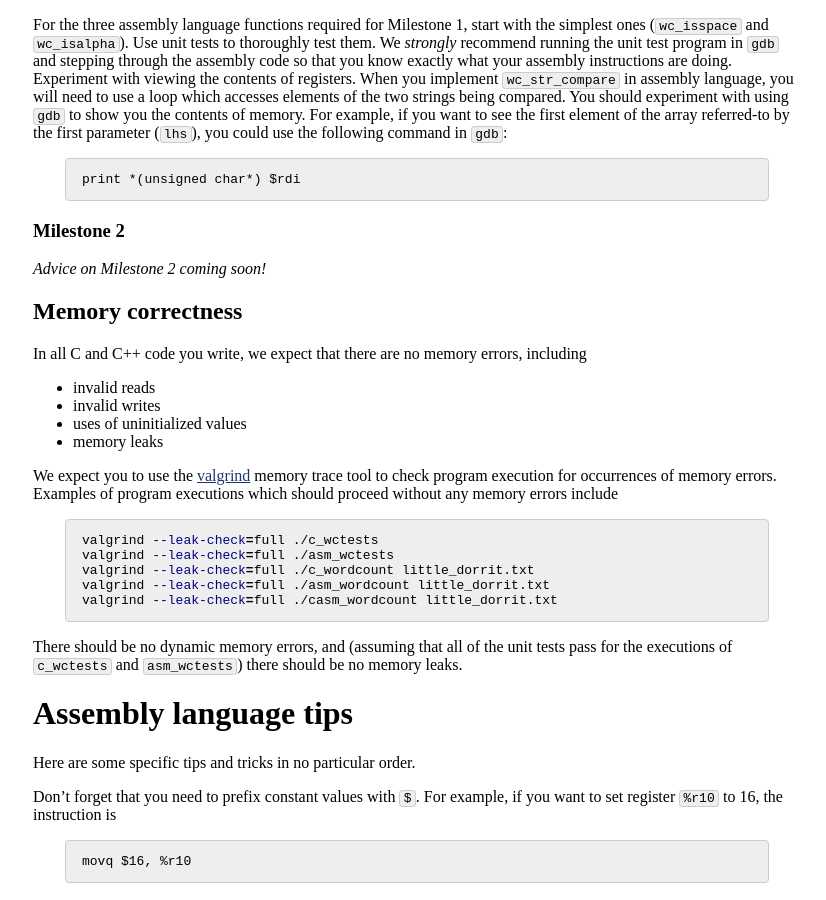
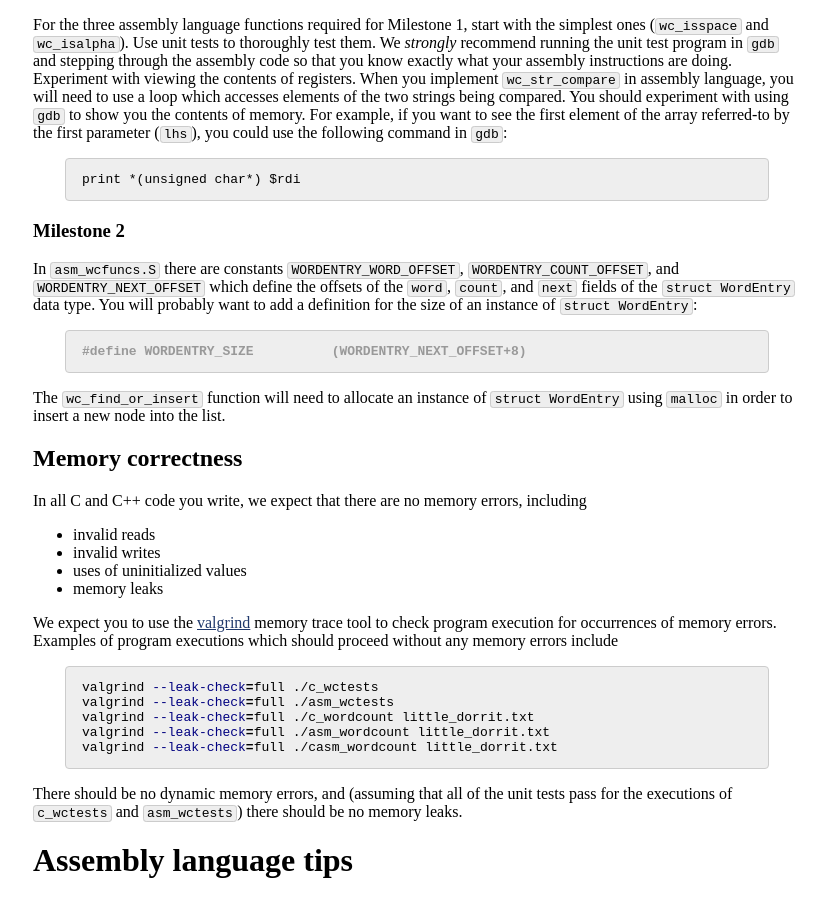
Before and after one commit to jhucsf/fall2023, a Jekyll site: the page built from assign/assign02.md, in a window 1280 px wide and 900 px high, scrolled down 4826 px. Shown: the whole window, without its empty margins (223-1049 px from the left). Built offline with Jekyll 4.4.1, drawn with Linux system fonts in a browser that asks for light colours.

Commit message:
need #define for size of struct WordEntry

````diff
--- a/assign/assign02.md
+++ b/assign/assign02.md
@@ -331,7 +331,19 @@ print *(unsigned char*) $rdi
 
 ### Milestone 2
 
-*Advice on Milestone 2 coming soon!*
+In `asm_wcfuncs.S` there are constants `WORDENTRY_WORD_OFFSET`,
+`WORDENTRY_COUNT_OFFSET`, and `WORDENTRY_NEXT_OFFSET` which define the
+offsets of the `word`, `count`, and `next` fields of the
+`struct WordEntry` data type. You will probably want to add a definition
+for the size of an instance of `struct WordEntry`:
+
+```c
+#define WORDENTRY_SIZE          (WORDENTRY_NEXT_OFFSET+8)
+```
+
+The `wc_find_or_insert` function will need to allocate an instance
+of `struct WordEntry` using `malloc` in order to insert a new node
+into the list.
 
 ## Memory correctness
 
````
